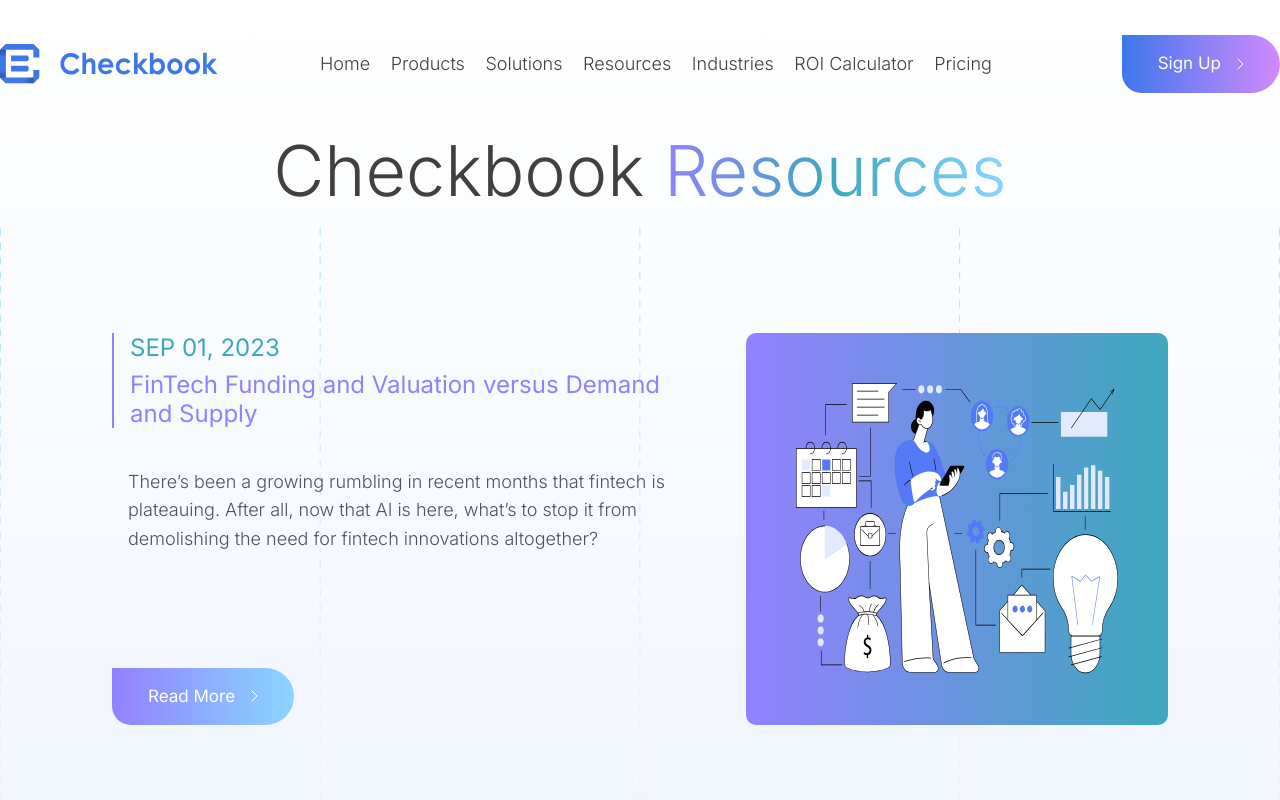
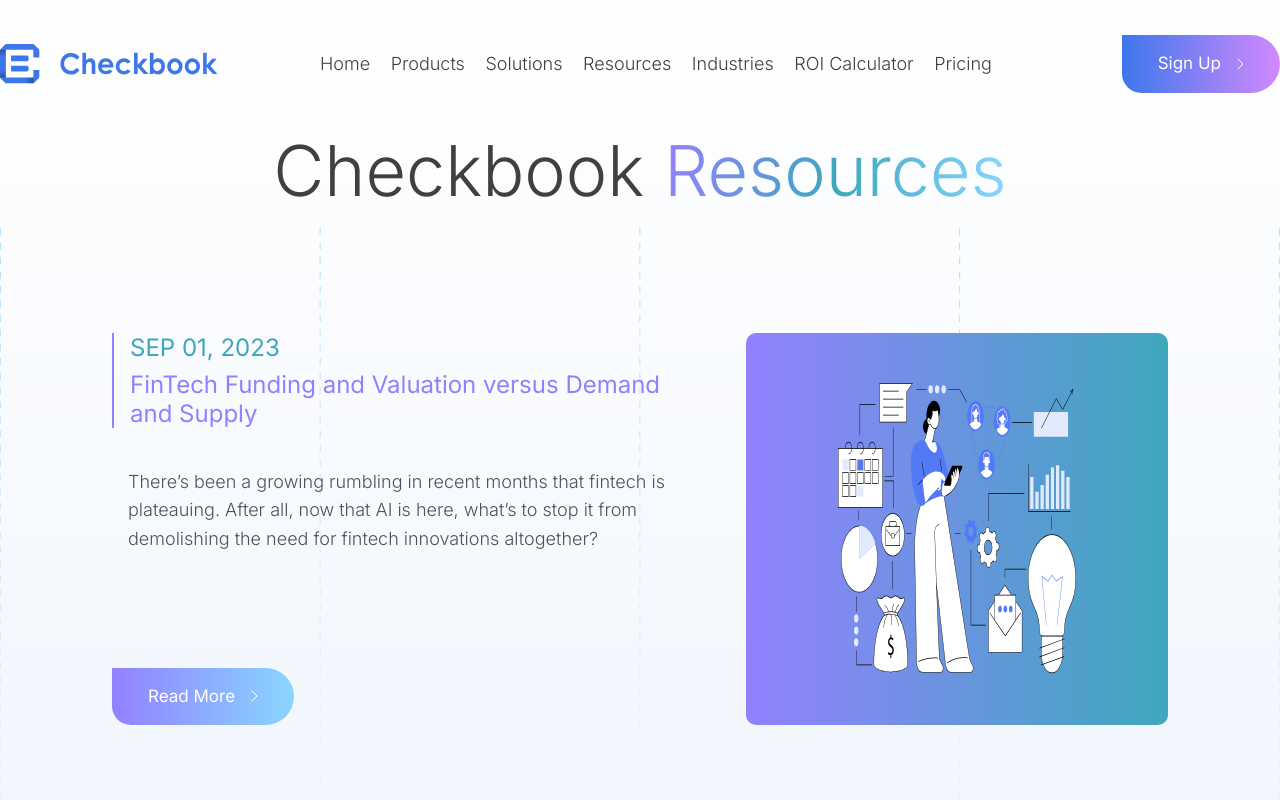
Before and after one commit to Pirai-Infotech/Pirai-checkbook-website, a Next.js app: page /Blog in a window 1280 px wide. Shown: the top 800 px of the page. Built offline with nearby package versions, Linux system fonts and the light colour scheme.

Commit message:
Image changes fixed

```diff
--- a/app/ACHpayments/page.js
+++ b/app/ACHpayments/page.js
@@ -12,6 +12,7 @@
 import Testimonials from "../ui/Testimonials";
 import VideoWithThumbnail from "../ui/VideoWithThumbnail";
 import HeroSection from "../ui/HeroSection";
+import ACHthumbnail from "@/public/workflow-ACH_thumbnail.png";
 
 const items = [
   {
@@ -72,7 +73,7 @@
       <section className="container m-auto">
         <VideoWithThumbnail
           videoUrl="/workflow-ACH_thumbnail.mp4"
-          videothumbnail="/workflow-ACH_thumbnail.png"
+          videothumbnail={ACHthumbnail}
           alt="VideoThumbnail"
         />
       </section>
--- a/app/Blog/page.js
+++ b/app/Blog/page.js
@@ -3,6 +3,10 @@
 import ReadytoGetStart from "../ui/ReadytoGetStart";
 import CTAButton from "../ui/CTAButton";
 import signupArrow from "@/public/signup-arrow.svg";
+import Entrepreneurship from "@/public/Entrepreneurship.svg";
+import Businessintelligence from "@/public/Businessintelligence.svg";
+import Payments from "@/public/Payments.svg";
+import Image from "next/image";
 
 const contentList = [
   {
@@ -10,49 +14,49 @@
     title: "FinTech Funding and Valuation versus Demand and Supply",
     description:
       "There’s been a growing rumbling in recent months that fintech is plateauing. After all, now that AI is here, what’s to stop it from demolishing the need for fintech innovations altogether?",
-    imageUrl: "/Businessintelligence.svg",
+    imageUrl: Businessintelligence,
   },
   {
     date: "JUL 11, 2023",
     title: "The Anatomy of a 99% Completion Rate",
     description:
       "Most payments happen without payors or recipients ever having to think about them. And that’s the way it should be—in a perfect world, every transaction would be seamless. But it’s not a perfect world, and the reality is that only between 92–95% of payments are completed successfully. While at first glance, that statistic may not be jarring, but think of it this way: what if your paycheck bounced 8% of the time? Suddenly 92% seems a far cry from acceptable.",
-    imageUrl: "/Businessintelligence.svg",
+    imageUrl: Businessintelligence,
   },
   {
     date: "MAY 26, 2023",
     title: "How The Money Flows: Payments for Cash Advance",
     description:
       "There’s probably been a time in your life when you had an unexpected emergency arise and didn’t have the money to address it until your next paycheck. If you don’t have friends or family to help, there aren’t many reputable solutions that can get you money quickly. That’s where cash advance comes in: it’s a short-term lending tool designed to bridge the financial gap between paychecks. Here’s a look at the cash advance industry as a whole and how changing market conditions have made faster payments a necessity.",
-    imageUrl: "/Businessintelligence.svg",
+    imageUrl: Businessintelligence,
   },
   {
     date: "APR 15, 2023",
     title: "The Future of FinTech: A Look Ahead",
     description:
       "As the financial technology industry continues to evolve, it's important to look ahead at the emerging trends that will shape the future of fintech.",
-    imageUrl: "/Businessintelligence.svg",
+    imageUrl: Businessintelligence,
   },
   {
     date: "MAR 22, 2023",
     title: "Understanding Digital Banking Trends",
     description:
       "Digital banking is on the rise. This article explores the latest trends in the industry and what they mean for consumers and businesses alike.",
-    imageUrl: "/Businessintelligence.svg",
+    imageUrl: Businessintelligence,
   },
   {
     date: "FEB 10, 2023",
     title: "Cryptocurrency and Its Impact on FinTech",
     description:
       "Cryptocurrency is changing the landscape of financial technology. This article delves into the impact of digital currencies on the fintech industry.",
-    imageUrl: "/Businessintelligence.svg",
+    imageUrl: Businessintelligence,
   },
   {
     date: "FEB 10, 2023",
     title: "Cryptocurrency and Its Impact on FinTech",
     description:
       "Cryptocurrency is changing the landscape of financial technology. This article delves into the impact of digital currencies on the fintech industry.",
-    imageUrl: "/Businessintelligence.svg",
+    imageUrl: Businessintelligence,
   },
 ];
 
@@ -97,7 +101,7 @@
                 />
               </div>
               <div className="bg-grad lg:w-[40%] ">
-                <img alt="example" src={content.imageUrl} />
+                <Image alt={content.title} src={content.imageUrl} />
               </div>
             </div>
           ))}
--- a/app/Howitworks/page.js
+++ b/app/Howitworks/page.js
@@ -9,6 +9,7 @@
 import checkbook from "../../public/checkbook.svg";
 import checkico from "../../public/check_ico.svg";
 import bankico from "../../public/bank_ico.svg";
+import Videothumbnail from "@/public/Videothumbnail.svg";
 
 const sections = [
   {
@@ -54,7 +55,7 @@
         <div className="flex-1 ">
           <VideoWithThumbnail
             videoUrl="/path-to-your-video.mp4"
-            videothumbnail="/Videothumbnail.svg"
+            videothumbnail={Videothumbnail}
             alt="VideoThumbnail"
           />
         </div>
@@ -76,8 +77,8 @@
             <p className="py-5 text-left pl-4">{section.description}</p>
             <CTAButton
               icon={signupArrowcolor}
-              backgroundType={""}
-              backgroundColor={""}
+              backgroundType={"bg-gradient-to-r"}
+              backgroundColor={"from-[#9281FF] via-[#3EA8BD] to-[#89D6FF]"}
               textColor={"text-[#fff]"}
               classname={"btn-bg-grad ml-4"}
               content={section.cta}
--- a/app/ui/DiscoverInsights.js
+++ b/app/ui/DiscoverInsights.js
@@ -1,6 +1,10 @@
 import React from "react";
 import CTAButton from "./CTAButton";
 import signupArrow from "@/public/signup-arrow.svg";
+import Entrepreneurship from "@/public/Entrepreneurship.svg";
+import Businessintelligence from "@/public/Businessintelligence.svg";
+import Payments from "@/public/Payments.svg";
+import Image from "next/image";
 
 function DiscoverInsights() {
   return (
@@ -11,7 +15,7 @@
       <div className="flex flex-col md:flex-row gap-7">
         <div className="w-[100%] md:w-[50%]">
           <div className="bg-grad">
-            <img alt="example" src="/Entrepreneurship.svg" />
+            <Image src={Entrepreneurship} alt="Entrepreneurship" />
           </div>
           <div className="bg-grad-sec py-[25px] px-2 xl:pl-[30px] 2xl:pl-[30px]">
             <p className="pl-4 pb-3">SEP 01, 2023</p>
@@ -32,7 +36,7 @@
         <div className="flex flex-col flex-1 gap-7">
           <div className="flex flex-col lg:flex-row ">
             <div className="bg-grad">
-              <img alt="example" src="/Businessintelligence.svg" />
+              <Image src={Businessintelligence} alt="Businessintelligence" />
             </div>
             <div className="bg-grad-sec py-[25px] px-2 xl:pl-[30px] 2xl:pl-[30px]">
               <p className="pl-4 pb-3">SEP 01, 2023</p>
@@ -52,7 +56,7 @@
           </div>
           <div className="flex flex-col lg:flex-row ">
             <div className="bg-grad">
-              <img alt="example" src="/Payments.svg" />
+              <Image src={Payments} alt="Payments" />
             </div>
             <div className="bg-grad-sec py-[25px] px-2 xl:pl-[30px] 2xl:pl-[30px]">
               <p className="pl-4 pb-3">SEP 01, 2023</p>
--- a/app/ui/VideoWithThumbnail.js
+++ b/app/ui/VideoWithThumbnail.js
@@ -1,4 +1,5 @@
 import { useState } from "react";
+import Image from "next/image";
 
 const VideoWithThumbnail = ({ videoUrl, videothumbnail, alt }) => {
   const [isPlaying, setIsPlaying] = useState(false);
@@ -10,7 +11,7 @@
   return (
     <div className="flex justify-center">
       {!isPlaying ? (
-        <img
+        <Image
           src={videothumbnail}
           alt={alt}
           onClick={() => setIsPlaying(true)}
```
